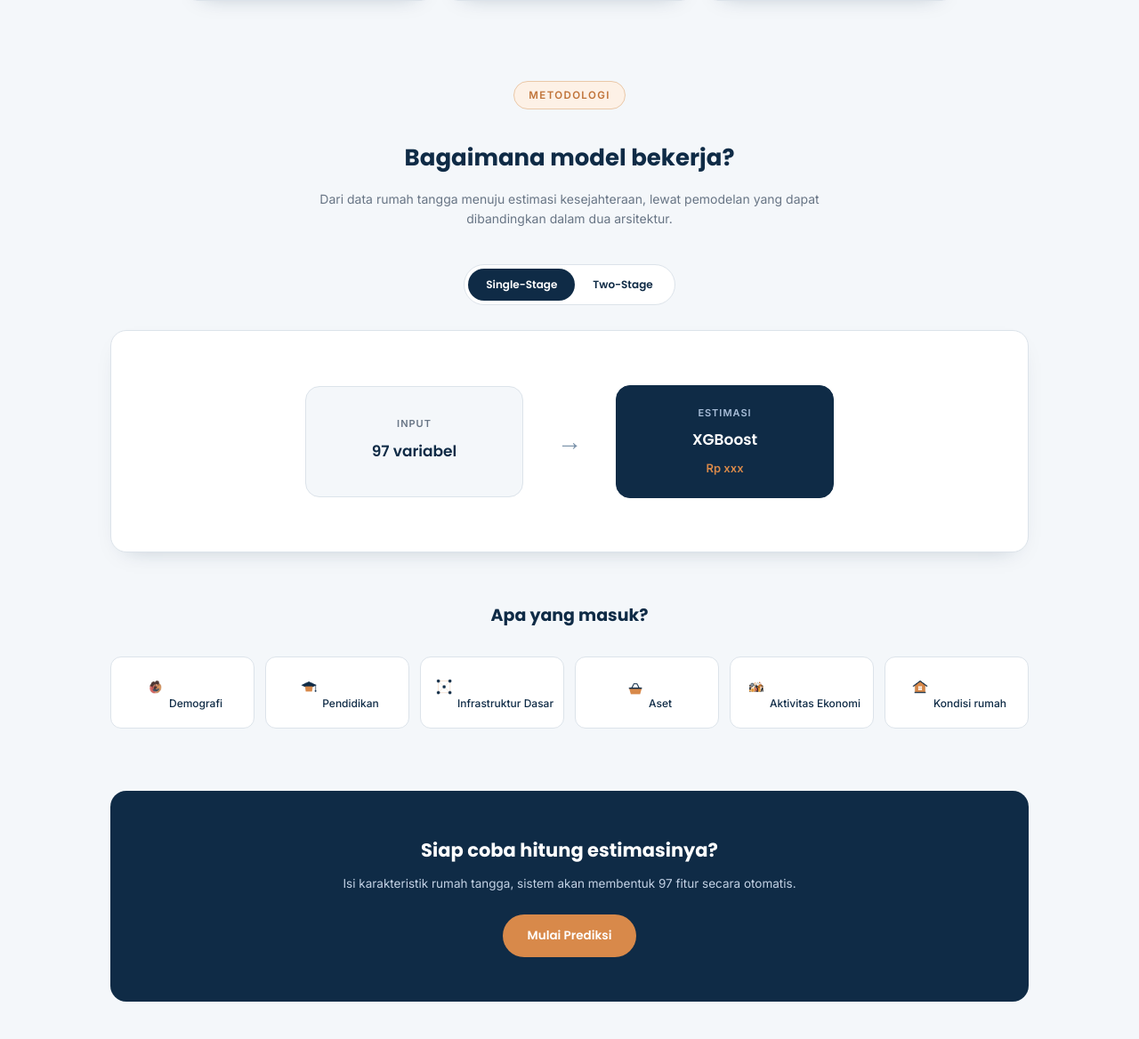
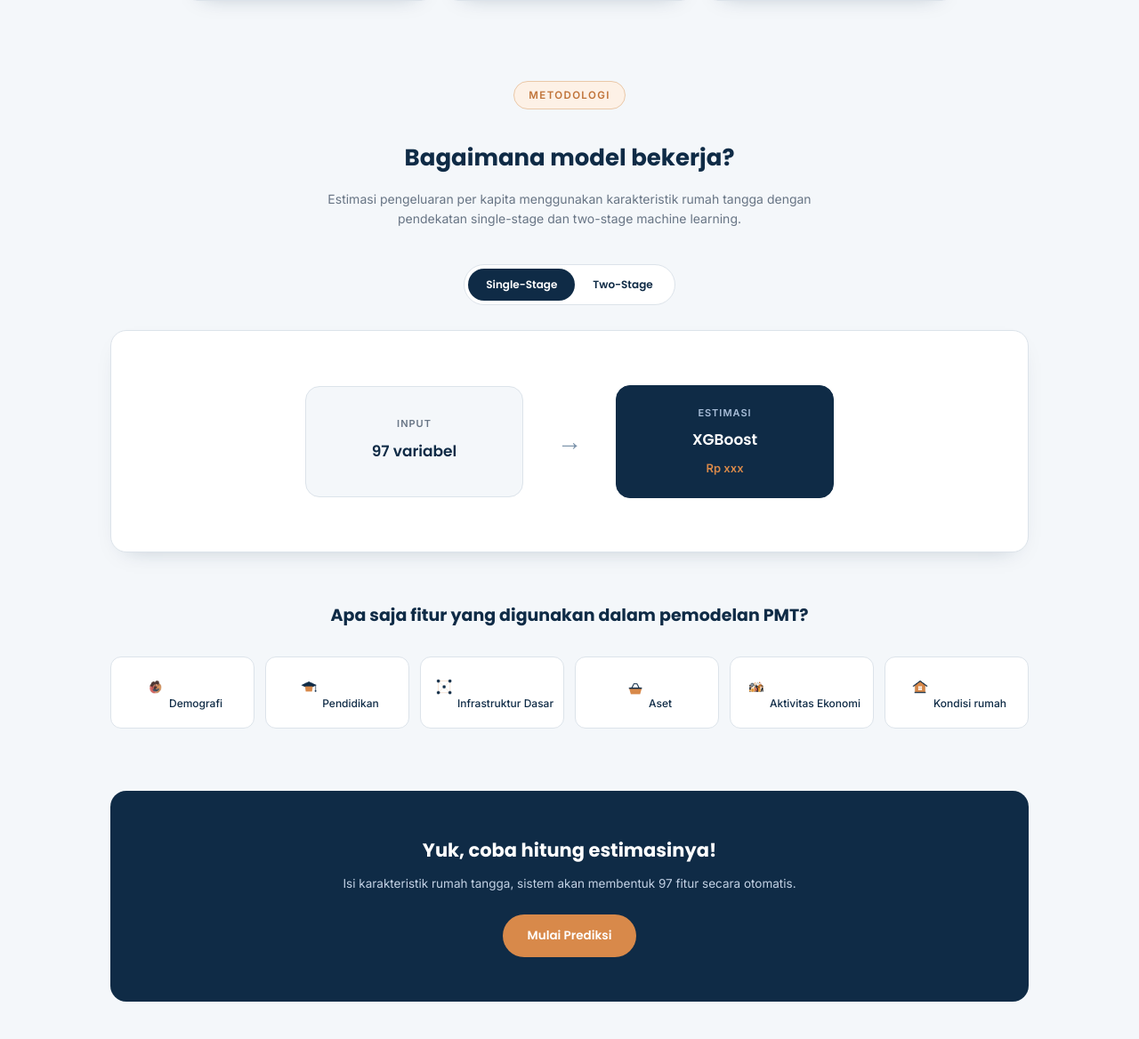
Before and after one commit to mala-lutvia/skripsi-web-pmt, a FastAPI app: page / in a window 1280 px wide. Shown: the part 663-1831 px from the top of the page at 89% size. Run offline with FastAPI, Linux system fonts and the light colour scheme.

Commit message:
Update cerita and index pages

```diff
--- a/templates/cerita.html
+++ b/templates/cerita.html
@@ -50,7 +50,7 @@ const AVATAR = "{{ url_for('static', path='assets/avatar_lutvia.png') }}";
 
 const script = [
   { from: "bot", text: "Halo! Saya Lutvia. Pernah kepikiran nggak, gimana caranya mengetahui kondisi ekonomi sebuah rumah tangga kalau penghasilannya nggak mudah diketahui?" },
-  { from: "user", text: "Belum. Gimana??" },
+  { from: "user", text: "Belum. Gimana tuhh??" },
   { from: "bot", text: "Nah, di situ PMT digunakan. PMT atau Proxy Means Test memperkirakan tingkat kesejahteraan rumah tangga dari karakteristik yang bisa diamati." },
   { from: "bot", text: "Jadi bukan cuma lihat pendapatan. Informasi seperti jumlah anggota keluarga, pendidikan, kondisi rumah, fasilitas dasar, sampai kepemilikan aset ikut diperhitungkan." },
   { from: "bot", text: "Kenapa nggak langsung pakai pendapatan? Karena sampai sekarang belum ada basis data pendapatan atau pengeluaran yang mencakup semua rumah tangga. Data administrasi juga belum tentu menangkap semua orang, terutama yang bekerja di sektor informal." },
--- a/templates/index.html
+++ b/templates/index.html
@@ -58,7 +58,7 @@
     <div class="section-head">
       <span class="eyebrow on-light">METODOLOGI</span>
       <h2>Bagaimana model bekerja?</h2>
-      <p>Dari data rumah tangga menuju estimasi kesejahteraan, lewat pemodelan yang dapat dibandingkan dalam dua arsitektur.</p>
+      <p>Estimasi pengeluaran per kapita menggunakan karakteristik rumah tangga dengan pendekatan single-stage dan two-stage machine learning.</p>
     </div>
 
     <!-- Model Architecture Toggle -->
@@ -125,7 +125,7 @@
 </div>
 
     <div class="section-head" style="margin-top:56px; margin-bottom:20px;">
-      <h2 style="font-size:19px;">Apa yang masuk?</h2>
+      <h2 style="font-size:19px;">Apa saja fitur yang digunakan dalam pemodelan PMT?</h2>
     </div>
     <div class="input-grid">
       <div class="input-pill"><img src="{{ url_for('static', path='assets/asset_family.png') }}" alt="">Demografi</div>
@@ -137,7 +137,7 @@
     </div>
 
     <div class="cta-band">
-      <h3>Siap coba hitung estimasinya?</h3>
+      <h3>Yuk, coba hitung estimasinya!</h3>
       <p>Isi karakteristik rumah tangga, sistem akan membentuk 97 fitur secara otomatis.</p>
       <a href="/cerita" class="btn btn-orange">Mulai Prediksi</a>
     </div>
```
